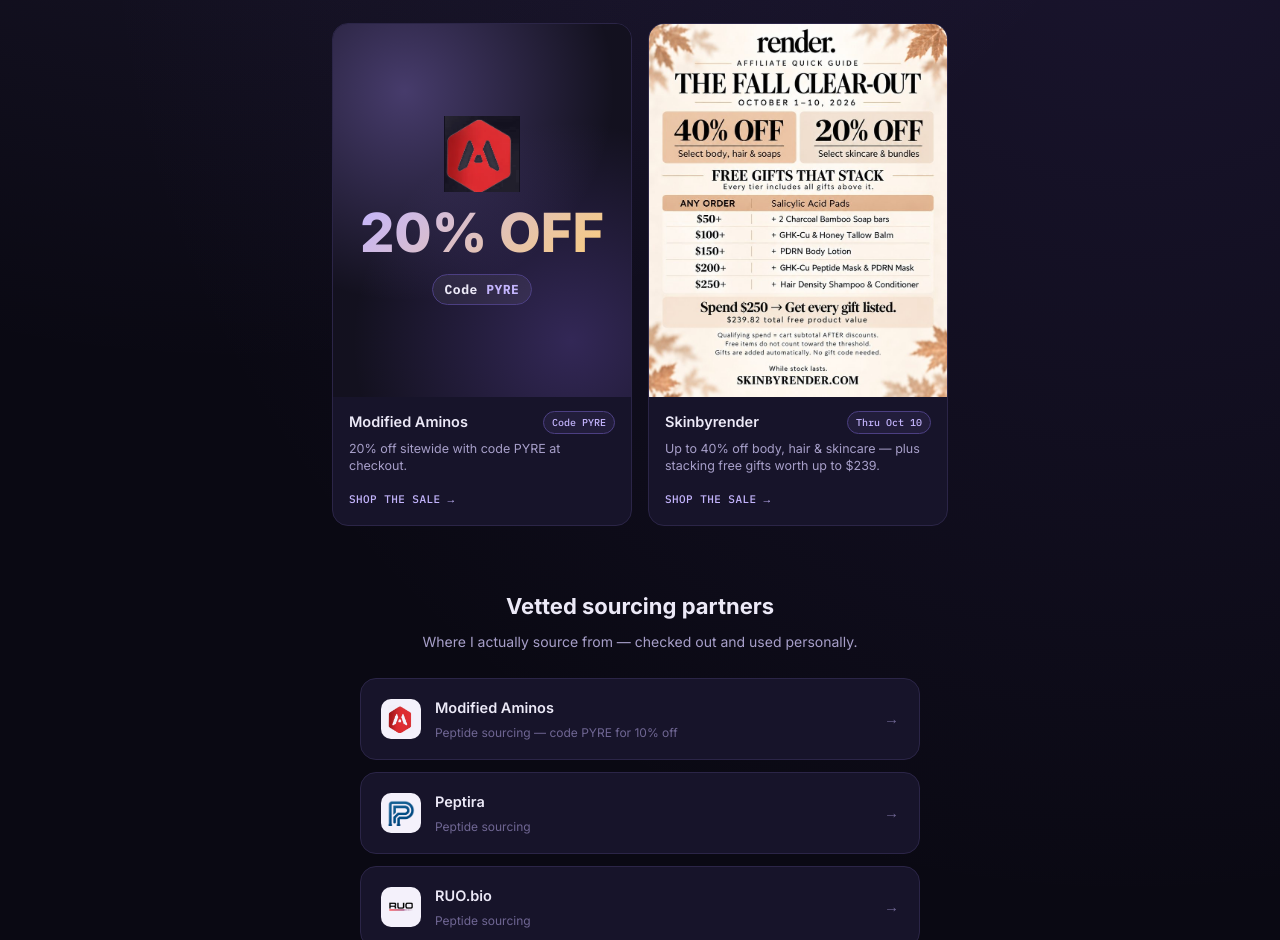
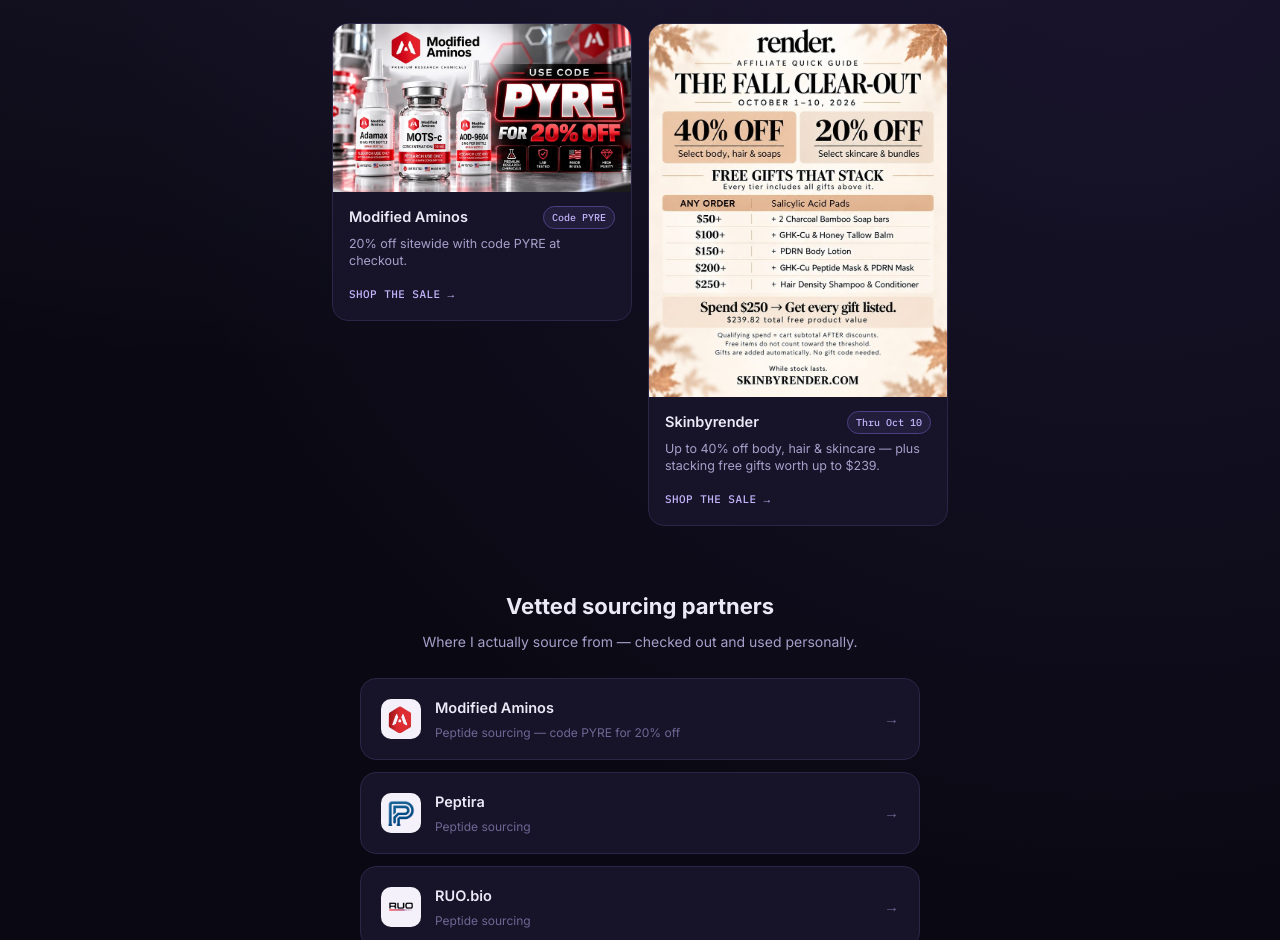
Before and after one commit to akapyre/pyre-research, a plain HTML site: page index.html in a window 1280 px wide. Shown: the part 905-1845 px from the top of the page. Drawn offline with Linux system fonts and the light colour scheme.

Commit message:
Use real Modified Aminos flyer for promo card; sync sources tag to 20% off

```diff
--- a/index.html
+++ b/index.html
@@ -190,7 +190,7 @@
   /* ---- promotions ---- */
   .promos-grid {
     display: grid; grid-template-columns: repeat(auto-fit, minmax(260px, 300px));
-    justify-content: center; gap: 16px;
+    justify-content: center; align-items: start; gap: 16px;
     max-width: 1000px; margin: 0 auto;
   }
   @media (max-width: 600px) { .promos-grid { grid-template-columns: 1fr; max-width: 420px; } }
@@ -202,6 +202,7 @@
   }
   .promo-card:hover { border-color: var(--accent-dim); transform: translateY(-2px); }
   .promo-card img { display: block; width: 100%; aspect-ratio: 4 / 5; object-fit: cover; background: var(--bg-raised); }
+  .promo-card img.natural { aspect-ratio: auto; height: auto; }
 
   .promo-banner {
     width: 100%; aspect-ratio: 4 / 5;
@@ -310,11 +311,7 @@
   </div>
   <div class="promos-grid">
     <a class="promo-card" href="https://modifiedaminos.shop/?ref=imhecohr" target="_blank" rel="noopener noreferrer">
-      <div class="promo-banner">
-        <div class="promo-banner-logo-img"><img src="logos/modifiedaminos.png" alt="Modified Aminos" loading="lazy"></div>
-        <div class="promo-banner-pct">20% OFF</div>
-        <div class="promo-banner-code">Code <b>PYRE</b></div>
-      </div>
+      <img class="natural" src="promos/modifiedaminos-20off.jpg" alt="Modified Aminos — use code PYRE for 20% off" loading="lazy">
       <div class="promo-card-body">
         <div class="promo-card-top">
           <span class="promo-name">Modified Aminos</span>
@@ -346,7 +343,7 @@
   <div class="sources-grid">
     <a class="source-card" href="https://modifiedaminos.shop/?ref=imhecohr" target="_blank" rel="noopener noreferrer">
       <span class="source-badge source-badge--logo"><img src="logos/modifiedaminos.png" alt="Modified Aminos" loading="lazy"></span>
-      <span><span class="source-name">Modified Aminos</span><br><span class="source-tag">Peptide sourcing — code PYRE for 10% off</span></span>
+      <span><span class="source-name">Modified Aminos</span><br><span class="source-tag">Peptide sourcing — code PYRE for 20% off</span></span>
       <span class="source-arrow">→</span>
     </a>
     <a class="source-card" href="https://peptira.com/?ref=PYRE" target="_blank" rel="noopener noreferrer">
```
Also changed, not shown: promos/modifiedaminos-20off.jpg (added).
